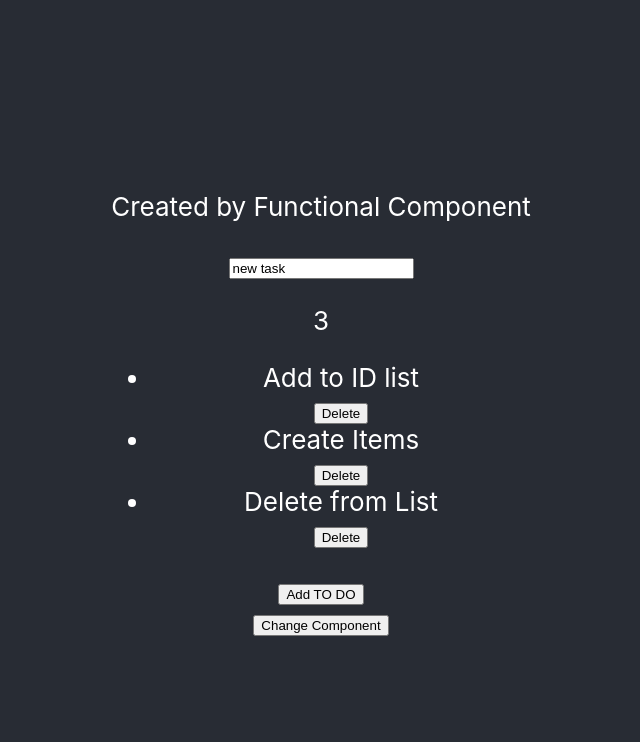
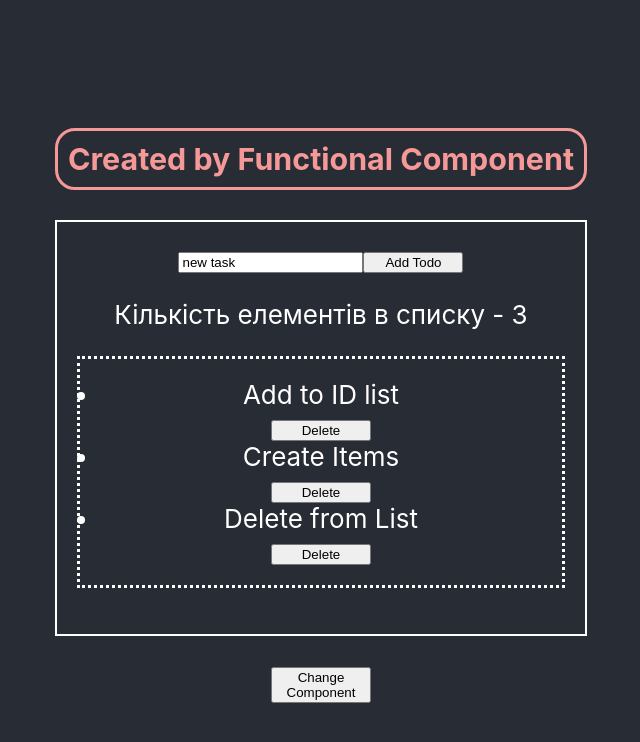
Before and after one commit to Trielawr/Hw2-todolist, a React (Create React App) app: page / in a window 1280 px wide. Both pictures are taken after a click on the button "Change Component". Shown: the top 742 px of the page, without its empty margins (319-959 px from the left). Built offline with nearby package versions, Linux system fonts and the light colour scheme.

Commit message:
Спроба внести стилі

```diff
--- a/package.json
+++ b/package.json
@@ -6,6 +6,7 @@
     "@testing-library/jest-dom": "^5.17.0",
     "@testing-library/react": "^13.4.0",
     "@testing-library/user-event": "^13.5.0",
+    "classname": "^0.0.0",
     "react": "^18.3.1",
     "react-dom": "^18.3.1",
     "react-scripts": "5.0.1",
--- a/src/AddList.js
+++ b/src/AddList.js
@@ -1,6 +1,8 @@
 import ButtonComponent from "./ButtonComponent";
 import {useState } from "react";
 import AddListItems from "./AddListItems";
+import styles from'./Components.module.css';
+
 
 
 const AddList = () => {
@@ -14,10 +16,12 @@ const AddList = () => {
 
     const [items, setItems] = useState(StartItems);
     const [input, setInput] = useState('new task');
+    const [listState, setListState] = useState('true');
 
     const onClickHandler = () => {
         setItems([...items, { id: uuid, name: input }]);
         setInput('new task');
+        setListState('true');
     }
 
     const onChangeHandler = (e) => {
@@ -28,30 +32,49 @@ const AddList = () => {
     const onEnterHandler = (e) => {
         if (e.key === 'Enter') {
         setItems([...items, {id:uuid,  name: input} ]);
-        setInput('new task');
+            setInput('new task');
+            setListState('true');
         }
     }
 
     const deleteListItems = (id) => {
         const newItems = items.filter(item => item.id !== id);
         setItems(newItems);
-          console.log("Delete this Item");
+        // (newItems!==[]) ? setListState('false'):setListState('true') ;
+        console.log(items);
+        console.log(listState);
     }
 
 
     return (
         <>
-            <p>Created by Functional Component</p>
-            <input onKeyDown={ onEnterHandler } onChange={ onChangeHandler } value={ input } />
-            <p>{ items.length }</p>
-            <ul>
-                {items.map(element => (
+            <h3 className={styles.title}>Created by Functional Component</h3>
+            <div className={styles.container}>
+                <input
+                    onKeyDown={onEnterHandler}
+                    onChange={onChangeHandler}
+                    value={input}
+                />
+                <ButtonComponent
+                    className='button'
+                    type='button'
+                    text="Add Todo"
+                    onClick={onClickHandler}
+                />
+                <p>Кількість елементів в списку - {items.length}</p>
+                  <ul className={styles.list}>
+                  {items.map(element => (
                     <AddListItems key={ element.id } items={ items } id={ element.id } element={ element.name }>
-                        {<ButtonComponent type={ "button" }  text={ "Delete" } onClick={ () => deleteListItems(element.id) } />}
+                          {<ButtonComponent
+                            className='button'
+                              type='button'
+                              text='Delete'
+                              onClick={() => deleteListItems(element.id)}
+                          />}
                     </AddListItems>
-                ))}
-            </ul>
-            <button type="button" onClick={ onClickHandler }>Add TO DO</button>
+                  ))}
+                  </ul>
+            </div>
         </>
     )
 };
--- a/src/App.js
+++ b/src/App.js
@@ -1,8 +1,9 @@
 import { useState } from 'react';
 import AddList from './AddList';
-import './App.css';
+import styles from './App.module.css';
 import ButtonComponent from './ButtonComponent';
 import ClassComponent from './ClassComponent';
+
 
 
 function App() {
@@ -14,7 +15,7 @@ function App() {
   }
 
   return (
-    <div className="App">
+    <div className={styles.App}>
       <header>
         {changeComp ? <ClassComponent /> : <AddList />}
         <br/>
--- a/src/App.css
+++ b/src/App.module.css
@@ -1,3 +1,7 @@
+* {
+  box-sizing: border-box;
+}
+
 .App {
   text-align: center;
   background-color: #282c34;
--- a/src/ButtonComponent.js
+++ b/src/ButtonComponent.js
@@ -1,8 +1,13 @@
 import React from 'react'
+import styles from './Components.module.css'
 
-function ButtonComponent(props) {
+function ButtonComponent({aditionalclassName, type, onClick, text}) {
   return (
-    <button type={props.type} onClick={props.onClick}>{props.text}</button>
+    <button
+      className={ `${styles.button} ${styles.aditionalclassName}` }
+      type={ type }
+      onClick={ onClick }>
+      { text }</button>
     )
 }
 
--- a/src/ClassComponent.js
+++ b/src/ClassComponent.js
@@ -1,12 +1,15 @@
 import React, { Component } from 'react'
 import AddListItems from './AddListItems';
 import ButtonComponent from './ButtonComponent';
+import styles from './Components.module.css'
+
 
 class ClassComponent extends Component {
     state = {
         uuid: 0,
         todos: [],
         input: "new task",
+        listState : 'false',
     }
 
     componentDidMount() {
@@ -31,6 +34,7 @@ class ClassComponent extends Component {
         this.setState({ uuid: crypto.randomUUID() });
         this.setState({ todos: [...this.state.todos, {id: this.state.uuid, todo: this.state.input}] });
         this.setState({ input: "new task" });
+        this.setState({listState: 'true'});
     }
 
     onDeleteHandler = (id) => {
@@ -41,21 +45,46 @@ class ClassComponent extends Component {
     componentWillUnmount() {
         localStorage.clear();
         this.setState({ todos: [] });
+        this.setState({listState: 'false'});
     }
 
     render() {
        return (
            <>
-               <p>Created by Class Component</p>
-          <input value={ this.state.input } onChange={ this.onChangeHandler }/>
-               <p>{ this.state.todos.length }</p>
-               { this.state.todos.map(element => <AddListItems key={ element.id } id={ element.id } element={ element.todo }>
-                   <ButtonComponent type={ "button" } text={ "Delete" } onClick={ ()=>this.onDeleteHandler(element.id) } />
-               </AddListItems>) }
+               <h3 className={styles.title}>Created by Class Component</h3>
+               <div className={styles.container}>
+                   <input
+                       value={this.state.input}
+                       onChange={this.onChangeHandler}
+                   />
+                   <ButtonComponent
+                       aditionalclassName={ `${styles.button} ` }
+                       type="button"
+                       text="Add Todo"
+                       onClick={this.onClickHandler}
+                   />
+                   <p>Кількість елементів в списку - {this.state.todos.length}</p>
+                   <ul className={`${this.state.todos.length === 0 ? styles.list.empty : styles.list}`}>
+                       {console.log("body",this.state.todos.length)}
+                      {this.state.todos.map(element =>
+                          <AddListItems key={element.id} id={element.id} element={element.todo}>
+                              <ButtonComponent
+                               aditionalclassName={ `${styles.button}` }
+                               type="button"
+                               text="Delete"
+                               onClick={() => this.onDeleteHandler(element.id)}
+                               />
+                          </AddListItems>)
+                       }
+                   </ul>
                <br />
-               <ButtonComponent type={ "button" } text={ "Add Todo" } onClick={ this.onClickHandler } />
-               <br/>
-               <ButtonComponent type={ "button" } text={ "Clear Todo List" } onClick={ ()=>this.componentWillUnmount() } />
+                   <ButtonComponent
+                       aditionalclassName='btn-del'
+                       type="button"
+                       text="Clear Todo List"
+                       onClick={() => this.componentWillUnmount()}
+                   />
+               </div>
           </>
         )
     }
--- /dev/null
+++ b/src/Components.module.css
@@ -0,0 +1,38 @@
+.button {
+ color: black;
+ width: 100px;
+}
+
+.button:hover {
+    color: blue;
+}
+
+.btn-addtodo {
+background-color: aquamarine;
+}
+
+.button.btn-del {
+    background-color: rgb(243, 9, 9);
+    width: 200px;
+}
+
+.title {
+    color: rgb(245, 152, 152);
+    border: solid;
+    border-radius: 20px;
+    padding: 10px;
+}
+
+.container {
+    border: solid white 2px;
+    padding: 20px;
+}
+
+.list {
+    border: dotted;
+    padding: 20px;
+}
+
+.list.empty {
+    padding: 20px;
+}
```
Also changed, not shown: 1 other file (tests, documents, lock files or other folders).
